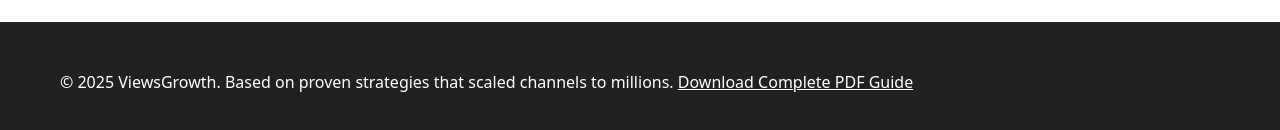
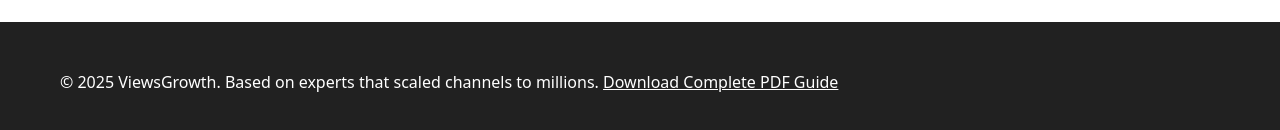
Before and after one commit to fantravel1/ViewsGrowth, a plain HTML site: page index.html in a window 1280 px wide. Shown: the part 3910-4040 px from the top of the page. Drawn offline with Linux system fonts and the light colour scheme.

Commit message:
Update index.html

```diff
--- a/index.html
+++ b/index.html
@@ -226,7 +226,7 @@
     <!-- Footer -->
     <footer>
         <div class="container">
-            <p>&copy; 2025 ViewsGrowth. Based on proven strategies that scaled channels to millions. <a href="downloads/complete-guide.pdf" download>Download Complete PDF Guide</a></p>
+            <p>&copy; 2025 ViewsGrowth. Based on experts that scaled channels to millions. <a href="downloads/complete-guide.pdf" download>Download Complete PDF Guide</a></p>
         </div>
     </footer>
 </body>
```
